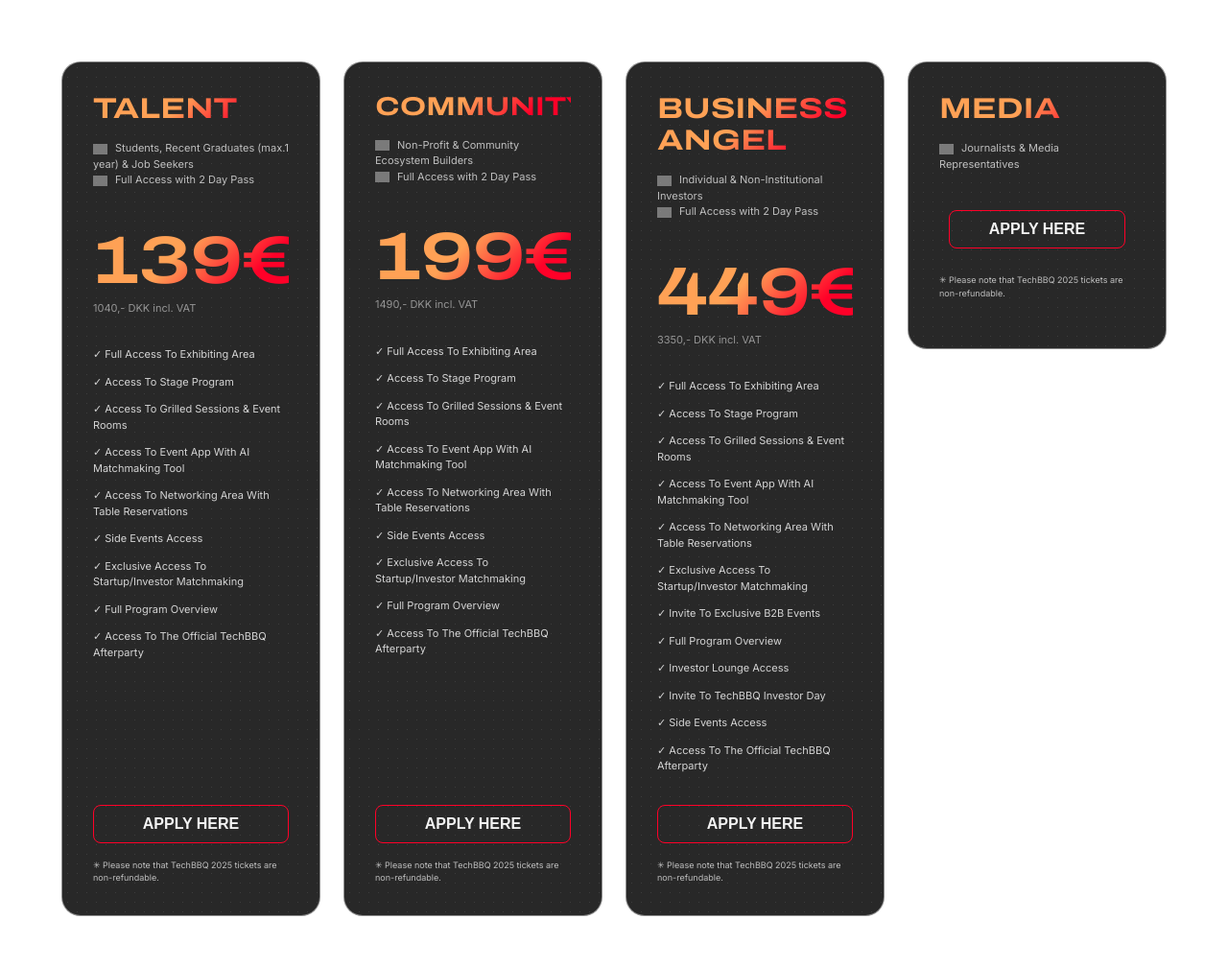
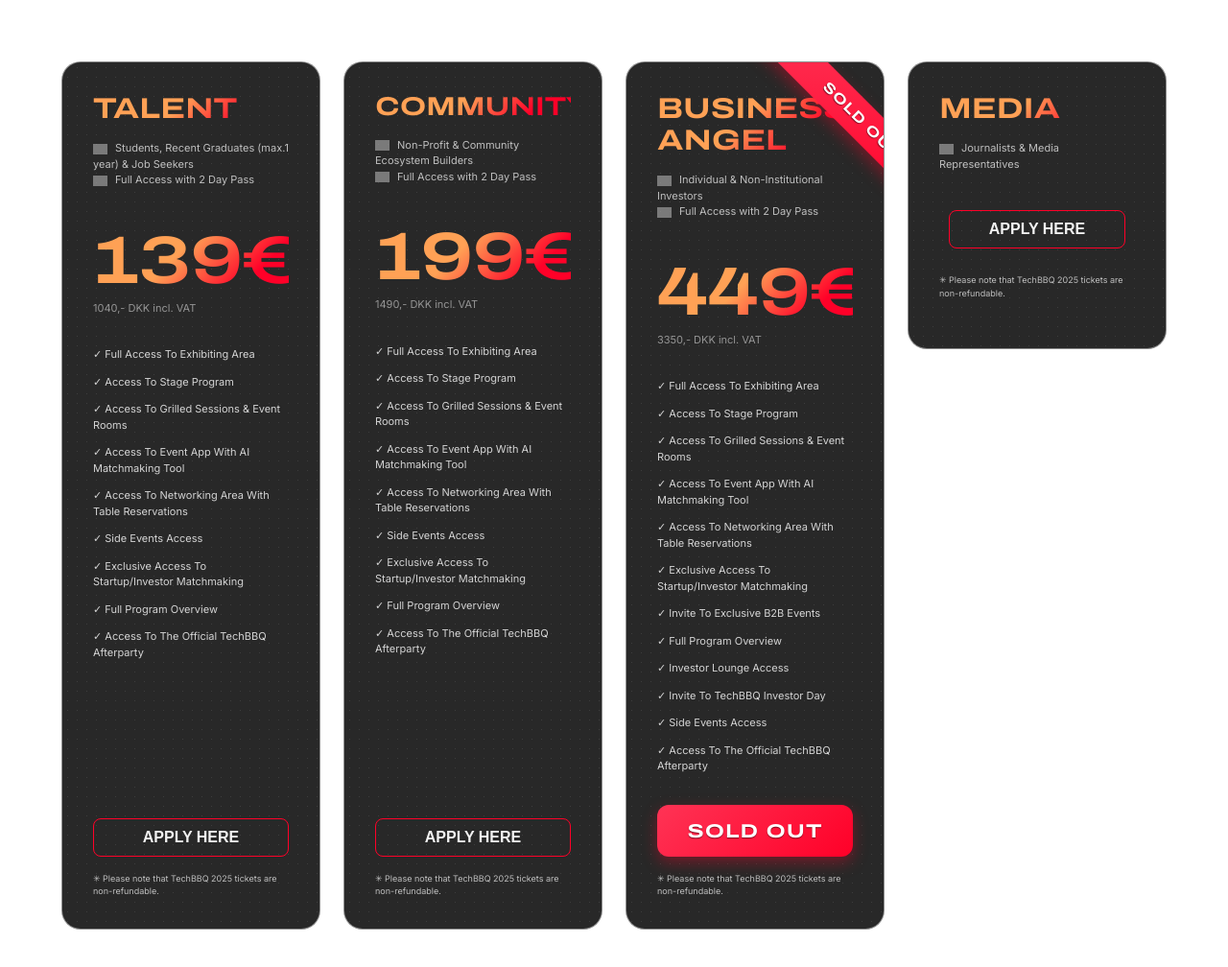
Before and after one commit to AuriDevcourse/ticket2, a plain HTML site: page index.html in a window 1280 px wide. Shown: the whole page at 96% size. Drawn offline with Linux system fonts and the light colour scheme; grey boxes are pictures that could not be loaded.

Commit message:
SOLD OUT BA
Business Angel Button has Sold Out Ribbon

```diff
--- a/index.html
+++ b/index.html
@@ -78,6 +78,7 @@
 
             <div class="ticket-card">
                 <div class="card-content">
+                    <div class="ribbon">SOLD OUT</div>
                     <div class="card-header">
                         <h2 class="title">BUSINESS ANGEL</h2>
                         <p class="subtitle">
@@ -104,9 +105,7 @@
                         <div class="feature">✓ Access to the official TechBBQ Afterparty</div>
                     </div>
                     <div class="button-wrapper">
-                        <a href="https://airtable.com/appgXNjXJqpk9Ebxd/shrvr8AbjncvwSzfb" target="_parent">
-                            <button class="neon-button">Apply Here</button>
-                        </a>
+                        <div class="sold-out-button">SOLD OUT</div>
                     </div>
                     <div class="non-refundable-note">✳ Please note that TechBBQ 2025 tickets are non-refundable.</div>
                 </div>
--- a/styles.css
+++ b/styles.css
@@ -119,6 +119,8 @@ body {
     display: flex;
     flex-direction: column;
     height: 100%;
+    overflow: hidden;
+    border-radius: inherit;
 }
 
 .title {
@@ -631,3 +633,96 @@ tito-overlay .tito-overlay-button:hover {
     text-align: left;
     color: rgba(255, 255, 255, 0.7);
 }
+
+.ribbon {
+    position: absolute;
+    top: 140px !important;
+    left: 90px !important;
+    transform: rotate(45deg);
+    transform-origin: right top;
+    width: 220px;
+    padding: 7px 0;
+    text-align: center;
+    background: linear-gradient(135deg, #FF3355 0%, #FF0028 100%);
+    color: #ffffff;
+    font-family: 'Archivo Expanded', sans-serif;
+    font-weight: 700;
+    font-size: 13px;
+    letter-spacing: 1px;
+    z-index: 10;
+    pointer-events: none;
+    box-shadow: 0 6px 16px rgba(255, 0, 40, 0.35);
+    text-shadow: 0 1px 1px rgba(0, 0, 0, 0.5);
+}
+
+/* Keep the ribbon attached to the card on tablets */
+@media (max-width: 1024px) {
+  .ticket-card .ribbon {
+    display: none !important;
+  }
+}
+
+/* Keep the ribbon attached to the card on mobiles */
+@media (max-width: 768px) {
+  .ticket-card .ribbon {
+    top: 100px !important;
+    left: 160px !important;
+    width: 195px;
+    font-size: 12px;
+  }
+}
+
+/* Desktop and large screens: same corner placement with more span for visibility (e.g., 1440px) */
+@media (min-width: 1200px) {
+  .ticket-card .ribbon {
+    top: 6px;
+    left: -18px;
+    transform: rotate(45deg);
+    transform-origin: right top;
+    width: 260px;
+    font-size: 15px;
+  }
+}
+
+/* Small triangular tails for nicer edge finish */
+.ribbon::before,
+.ribbon::after {
+    content: '';
+    position: absolute;
+    top: 100%;
+    width: 0;
+    height: 0;
+    border-style: solid;
+}
+
+.ribbon::before {
+    left: 0;
+    border-width: 10px 10px 0 0;
+    border-color: rgba(255, 0, 40, 0.6) transparent transparent transparent;
+}
+
+.ribbon::after {
+    right: 0;
+    border-width: 10px 0 0 10px;
+    border-color: rgba(255, 0, 40, 0.6) transparent transparent transparent;
+}
+
+.sold-out-button {
+    position: relative;
+    padding: 12px 20px !important;
+    border-radius: 12px;
+    border: 0 !important;
+    font-size: 20px !important;
+    text-transform: uppercase;
+    font-weight: 700;
+    font-family: 'Archivo Expanded', sans-serif;
+    background: linear-gradient(135deg, #FF3355 0%, #FF0028 100%) !important;
+    color: #ffffff !important;
+    cursor: not-allowed;
+    width: 100%;
+    display: block;
+    text-align: center;
+    letter-spacing: 1px;
+    box-shadow: 0 6px 16px rgba(255, 0, 40, 0.35);
+    text-shadow: 0 1px 1px rgba(0, 0, 0, 0.5);
+}
```
